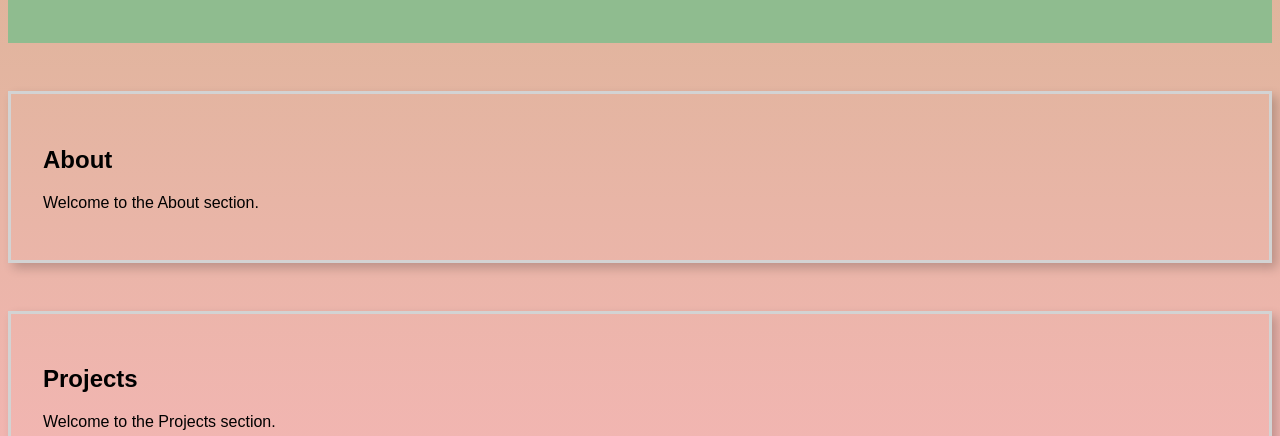
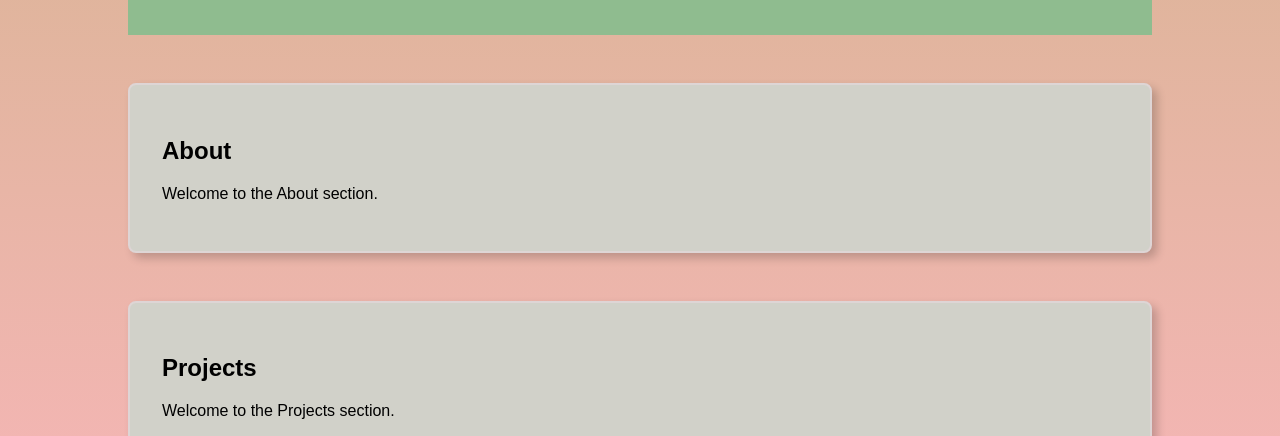
Before and after one commit to Leijac6772/Project, a plain HTML site: page index.html in a window 1280 px wide. Shown: the part 364-800 px from the top of the page. Drawn offline with Linux system fonts and the light colour scheme.

Commit message:
Enhance layout and styling in styles.css
Updated body max-width and margin for better layout. Changed header background color and border style for improved aesthetics.

```diff
--- a/styles.css
+++ b/styles.css
@@ -1,6 +1,8 @@
 body {
   background: linear-gradient(to bottom, #d2b48c,#ffb6c1);
   font-family: Arial, Helvetica, sans-serif;
+  max-width: 1024px;
+  margin: 0 auto;
 }
 
 /* Header */
@@ -51,11 +53,10 @@ main section {
   margin-top: 3em;
   padding: 2em;
   box-shadow: 5px 5px 10px rgba(0, 0, 0, 0.2);
-  background- color: #fffaf0;
-  border: solid #d3d3d3;
+  background-color: #d1d1c9;
+  border: 2px solid #ded5d5;
+  border-radius: 8px;
 }
-
-
 
 /* Footer styling for contrast and reliability*/
 footer {
```
